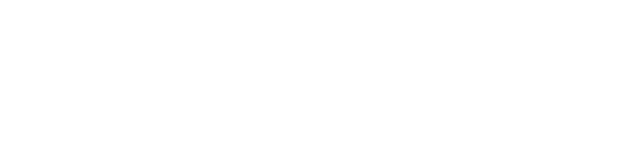
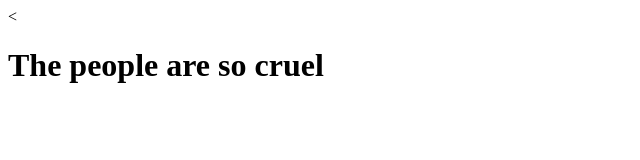
Before and after one commit to Jamal04/crap-portfolio, a plain HTML site: page index.html in a window 1280 px wide. Shown: the whole page, without its empty margins (0-640 px from the left). Drawn offline with Linux system fonts and the light colour scheme.

Commit message:
some h1 added

```diff
--- a/index.html
+++ b/index.html
@@ -5,6 +5,6 @@
     <title>crap portfolio</title>
   </head>
   <body>
-
+    <<h1>The people are so cruel</h1>
   </body>
 </html>
```
